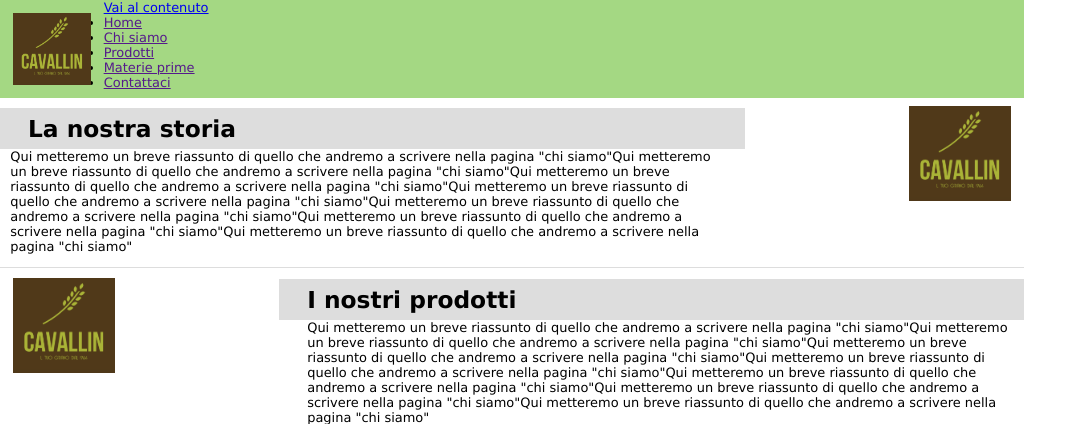
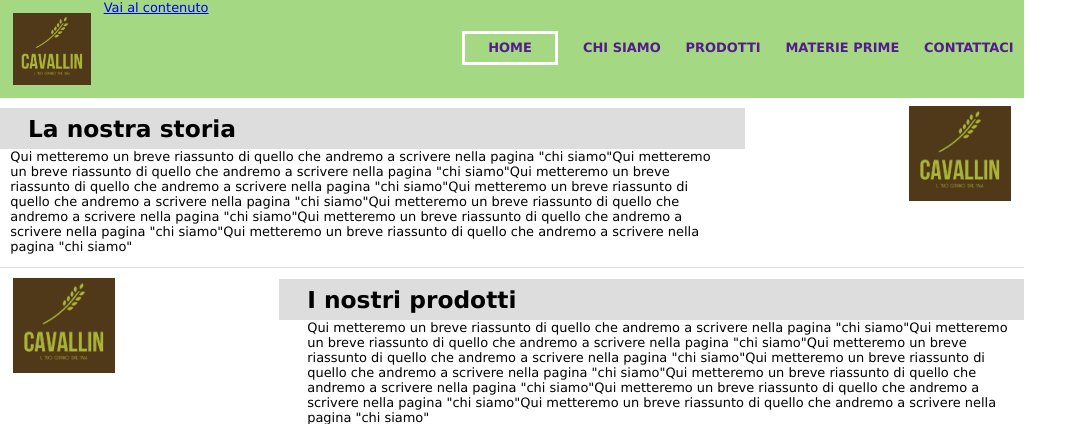
Before and after one commit to mawanda-jun/TecWeb, a PHP site: page /html/home.html in a window 1280 px wide. Shown: the top 424 px of the page, without its empty margins (0-1087 px from the left). Run offline with PHP 8.4, Linux system fonts and the light colour scheme.

Commit message:
Fatta bozza CSS navbar

```diff
--- a/css/style.css
+++ b/css/style.css
@@ -29,19 +29,36 @@ header img {
   position: relative;
 }
 
-/* header .navbar {
-  padding-right: 1em;
+#navbar {
+  float: right;
   list-style: none;
-  font-size: 1.4em;
-  padding-top: 0.3em;
+  margin-top: 2em;
+}
+
+#navbar li {
+  display: inline-block;
+  padding-left: 0.8em;
+  padding-right: 0.8em;
+}
+
+#navbar li a {
+  text-decoration: none;
+  text-transform: uppercase;
+  font-size: 1em;
+  font-weight: bolder;
+  padding-top: 0.5em;
+  padding-bottom: 0.5em;
+}
+
+#navbar li.active a {
+  border: 0.3em solid white;
   padding-left: 1.8em;
-  position: absolute;
-  top: 50%;
-  right: 1em;
-  transform: translate(0, -50%);
-  color: #152a23;
+  padding-right: 1.8em;
+}
 
-} */
+#navbar li a:hover {
+  border-bottom: 0.3em solid white;
+}
 
 #top-img {
   width: 100%;
@@ -50,7 +67,7 @@ header img {
   z-index: -1;
 }
 
-#.content {
+.content {
   display: inline;
   z-index: -1;
   /* padding-left: 1em; */
--- a/html/home.html
+++ b/html/home.html
@@ -21,7 +21,7 @@
     <p id="go-to-content" tabindex="3"><a href="#content">Vai al contenuto</a></p>
     <!-- da nascondere -->
     <ul id="navbar">
-      <li><a href="" lang="en" tabindex="1" title="Ti trovi in: ">Home </a></li>
+      <li class=active><a href="" lang="en" tabindex="1" title="Ti trovi in: ">Home </a></li>
       <li><a href="" tabindex="5">Chi siamo</a></li>
       <li><a href="" tabindex="7">Prodotti</a></li>
       <li><a href="" tabindex="9">Materie prime</a></li>
@@ -33,7 +33,7 @@
     <!-- <img src="../img/top-img-grain.jpg" alt="" /> da mettere in background
         da mettere eventualmente informazioni rapide o scritte-->
   </div>
-  <div class="content" id="content">
+  <div class="content">
     <div class="left-section" id="story">
       <!-- <a href="" tabindex="6"></a> -->
       <!-- se non funziona usare questo -->
```
